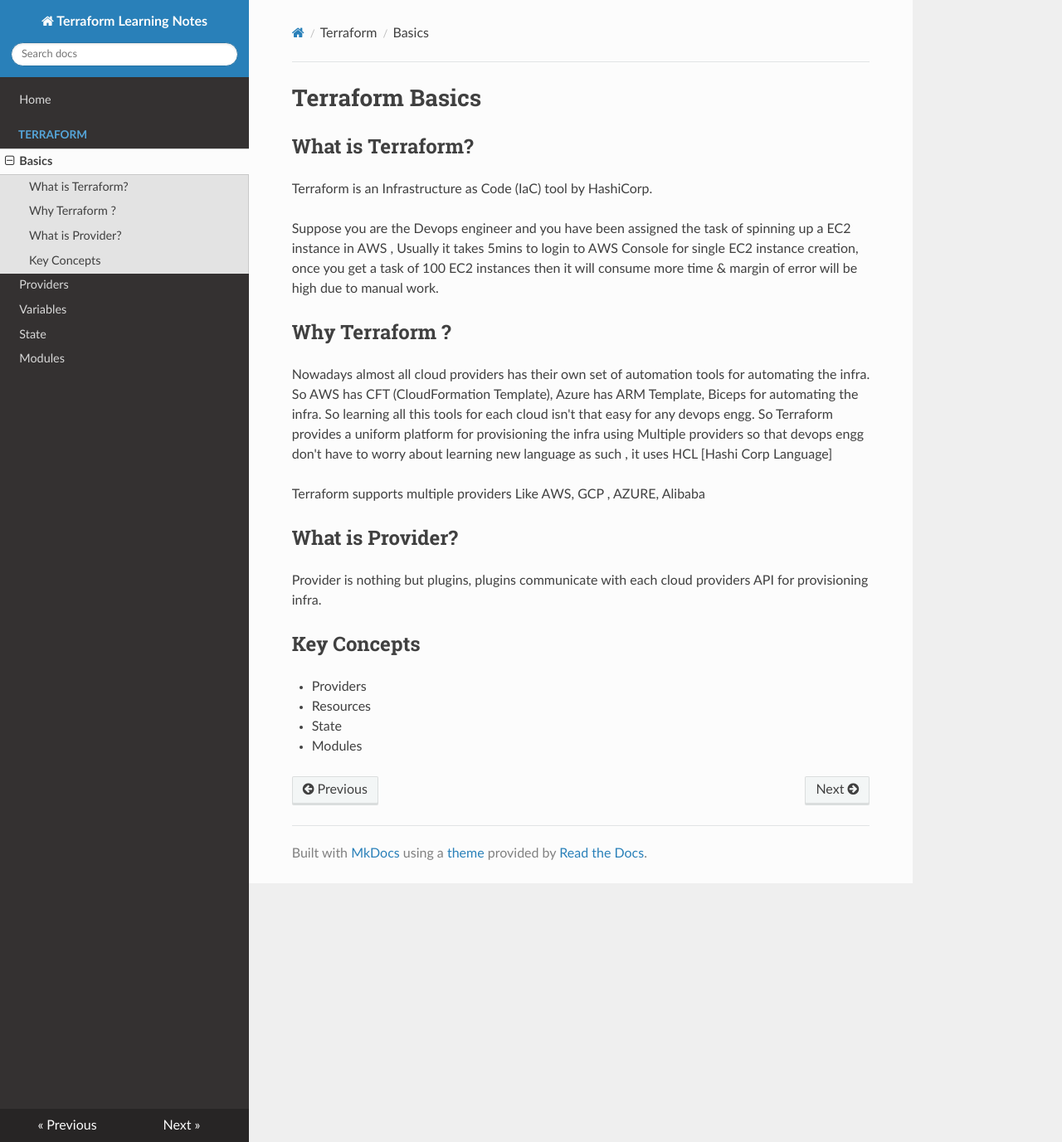
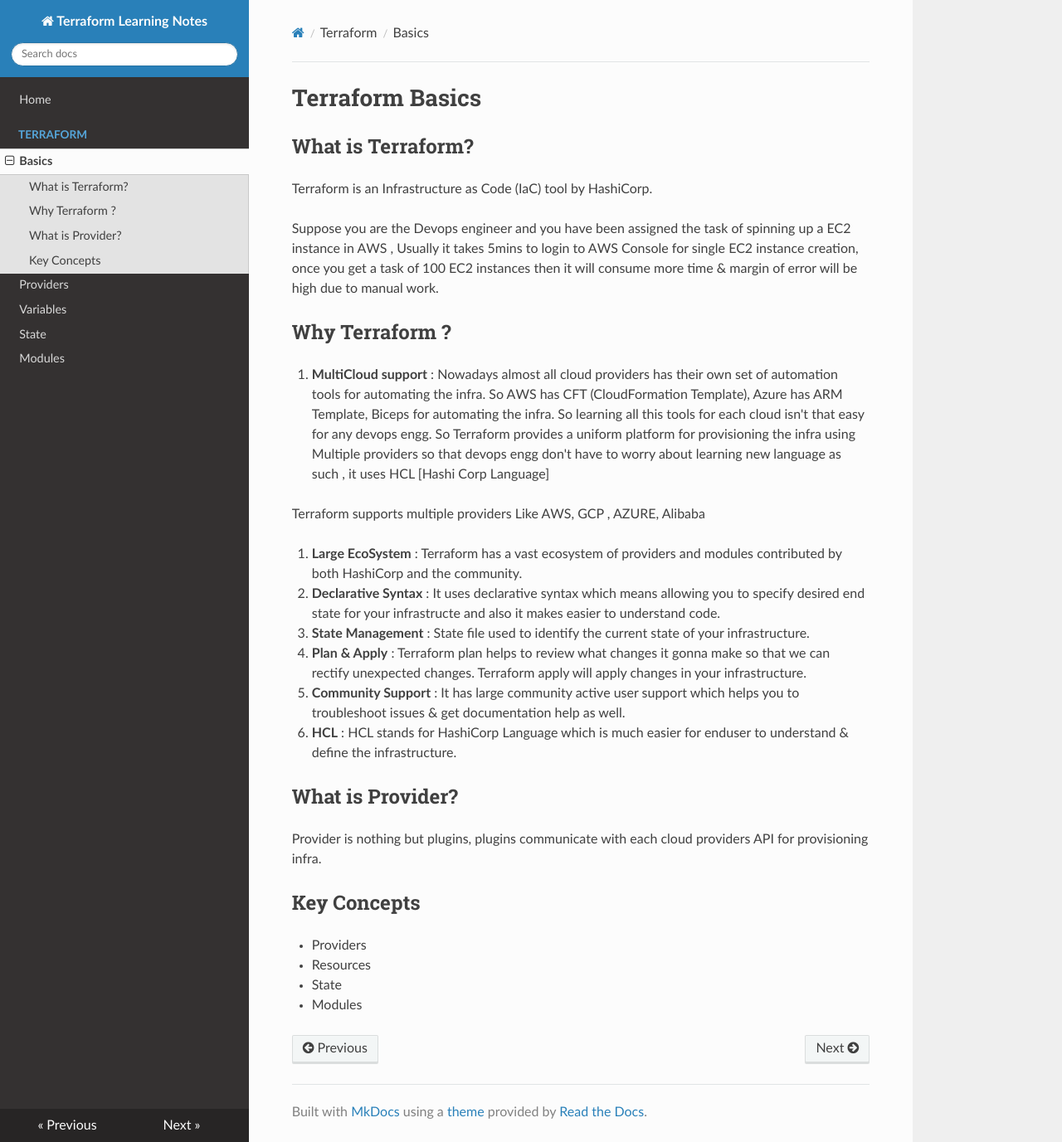
Before and after one commit to SThunderz108/terraform-notes, an MkDocs documentation site: the page built from docs/terraform-basics.md, in a window 1280 px wide and 1377 px high. Shown: the whole window at 83% size. Built offline with MkDocs 1.6.1, drawn with Linux system fonts in a browser that asks for light colours; nearby versions of some CDN libraries.

Commit message:
Update terraform-basics.md

```diff
--- a/docs/terraform-basics.md
+++ b/docs/terraform-basics.md
@@ -7,10 +7,17 @@
 
 ## Why Terraform ?
 
-Nowadays almost all cloud providers has their own set of automation tools for automating the infra. So AWS has CFT (CloudFormation Template), Azure has ARM Template, Biceps for automating the infra. So learning all this tools for each cloud isn't that easy for any devops engg.
+1. **MultiCloud support** : Nowadays almost all cloud providers has their own set of automation tools for automating the infra. So AWS has CFT (CloudFormation Template), Azure has ARM Template, Biceps for automating the infra. So learning all this tools for each cloud isn't that easy for any devops engg.
 So Terraform provides a uniform platform for provisioning the infra using Multiple providers so that devops engg don't have to worry about learning new language as such , it uses HCL [Hashi Corp Language]
 
 Terraform supports multiple providers Like AWS, GCP , AZURE, Alibaba
+
+2. **Large EcoSystem** : Terraform has a vast ecosystem of providers and modules contributed by both HashiCorp and the community.
+3. **Declarative Syntax** : It uses declarative syntax which means allowing you to specify desired end state for your infrastructe and also it makes easier to understand  code.
+4. **State Management** : State file used to identify the current state of your infrastructure.
+5. **Plan & Apply** : Terraform plan helps to review what changes it gonna make so that we can rectify unexpected changes. Terraform apply will apply changes in your infrastructure.
+6. **Community Support** : It has large community active user support which helps you to troubleshoot issues & get documentation help as well.
+7. **HCL** : HCL stands for HashiCorp Language which is much easier for enduser to understand & define the infrastructure.
 
 ## What is Provider?
 Provider is nothing but plugins, plugins communicate with each cloud providers API for provisioning infra.
```
